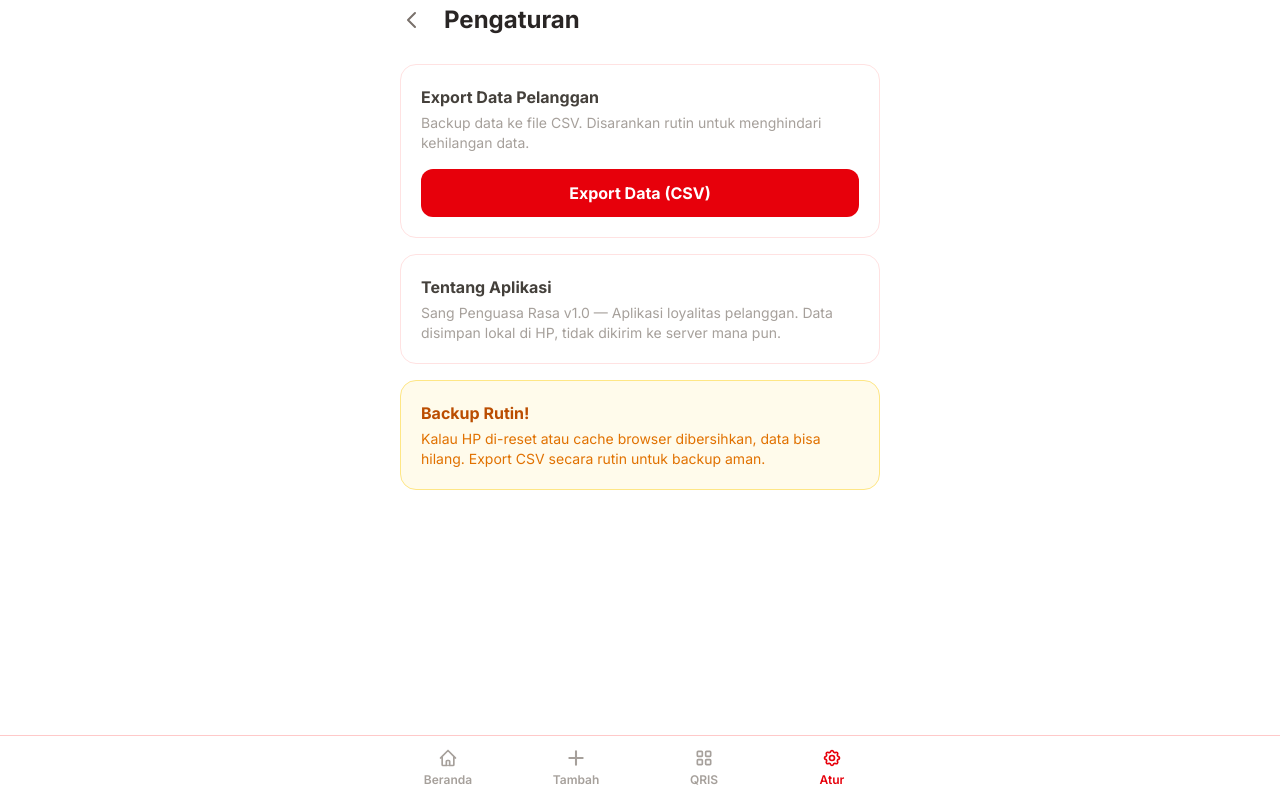
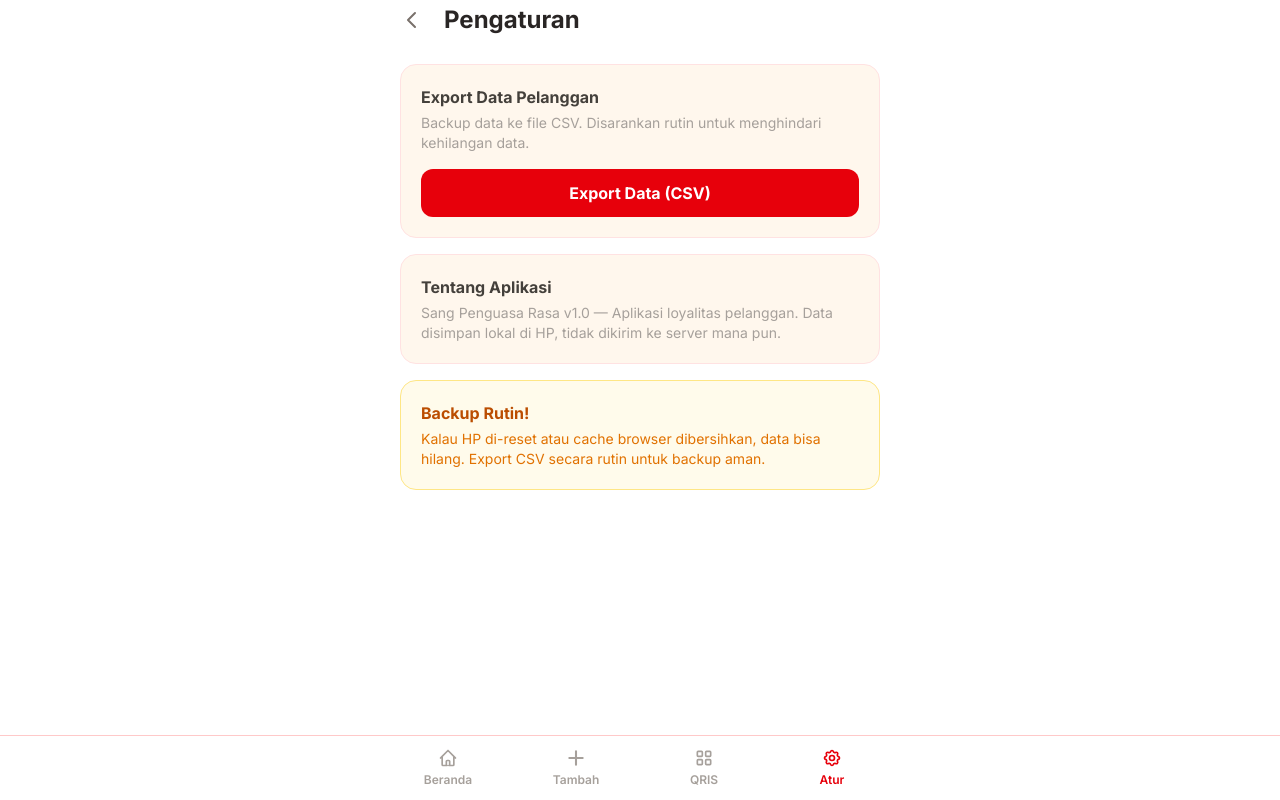
Before and after one commit to wisnuwrdh/Cilokayamreward, a Next.js app: page /pengaturan in a window 1280 px wide. Built offline with nearby package versions, Linux system fonts and the light colour scheme; a web font is replaced by a local one.

Commit message:
style: card bg from white to orange-50 tint
- Cards now have subtle orange-50 background for contrast
- Separates from pure white page background
- Better visual hierarchy on detail, dashboard, pengaturan

```diff
--- a/src/app/pelanggan/[id]/page.tsx
+++ b/src/app/pelanggan/[id]/page.tsx
@@ -133,7 +133,7 @@ export default function DetailPelangganPage() {
         </div>
       </div>
 
-      <div className="bg-white rounded-2xl p-5 border border-red-100 mb-4">
+      <div className="bg-orange-50 rounded-2xl p-5 border border-red-100 mb-4">
         <div className="flex items-center justify-between mb-4">
           <h2 className="text-base font-bold text-stone-700">Stempel Digital</h2>
           <span className="text-sm font-semibold text-stone-400">
@@ -198,7 +198,7 @@ export default function DetailPelangganPage() {
         </button>
       )}
 
-      <div className="bg-white rounded-2xl p-5 border border-red-100">
+      <div className="bg-orange-50 rounded-2xl p-5 border border-red-100">
         <h2 className="text-base font-bold text-stone-700 mb-3">
           Riwayat Pembelian
         </h2>
--- a/src/app/pengaturan/page.tsx
+++ b/src/app/pengaturan/page.tsx
@@ -50,7 +50,7 @@ export default function PengaturanPage() {
       </div>
 
       <div className="space-y-4">
-        <div className="bg-white rounded-2xl p-5 border border-red-100">
+        <div className="bg-orange-50 rounded-2xl p-5 border border-red-100">
           <h2 className="text-base font-bold text-stone-700 mb-1">
             Export Data Pelanggan
           </h2>
@@ -79,7 +79,7 @@ export default function PengaturanPage() {
           )}
         </div>
 
-        <div className="bg-white rounded-2xl p-5 border border-red-100">
+        <div className="bg-orange-50 rounded-2xl p-5 border border-red-100">
           <h2 className="text-base font-bold text-stone-700 mb-1">
             Tentang Aplikasi
           </h2>
--- a/src/components/PelangganCard.tsx
+++ b/src/components/PelangganCard.tsx
@@ -20,7 +20,7 @@ const PelangganCard = memo(function PelangganCard({
   return (
     <a
       href={`/pelanggan/${id}`}
-      className="block bg-white rounded-xl p-4 border border-red-100 hover:border-red-300 hover:shadow-sm active:scale-[0.98] transition-all duration-150"
+      className="block bg-orange-50 rounded-xl p-4 border border-red-200 hover:border-red-400 hover:shadow-md active:scale-[0.98] transition-all duration-150"
     >
       <div className="flex items-center justify-between">
         <div className="min-w-0 flex-1">
```
